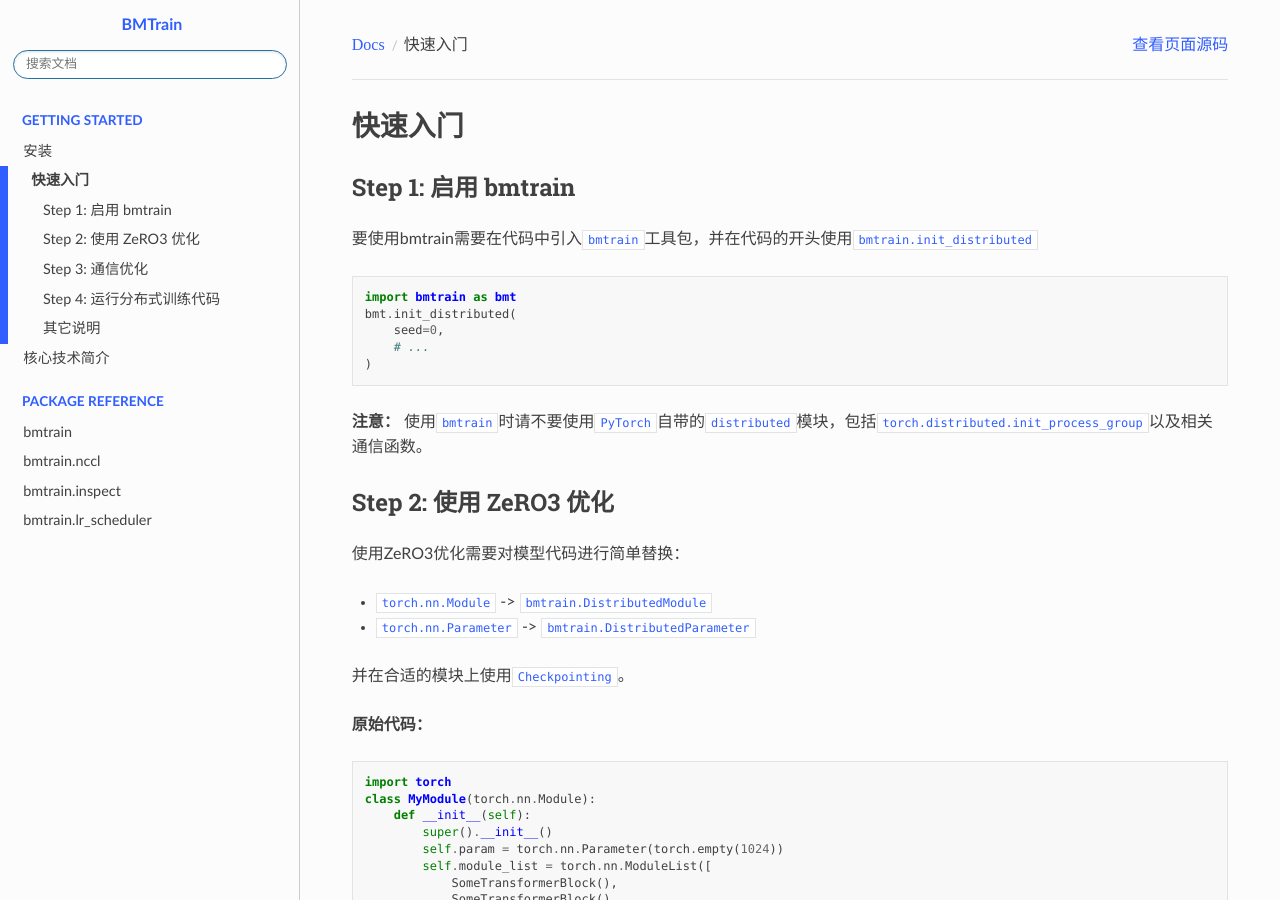
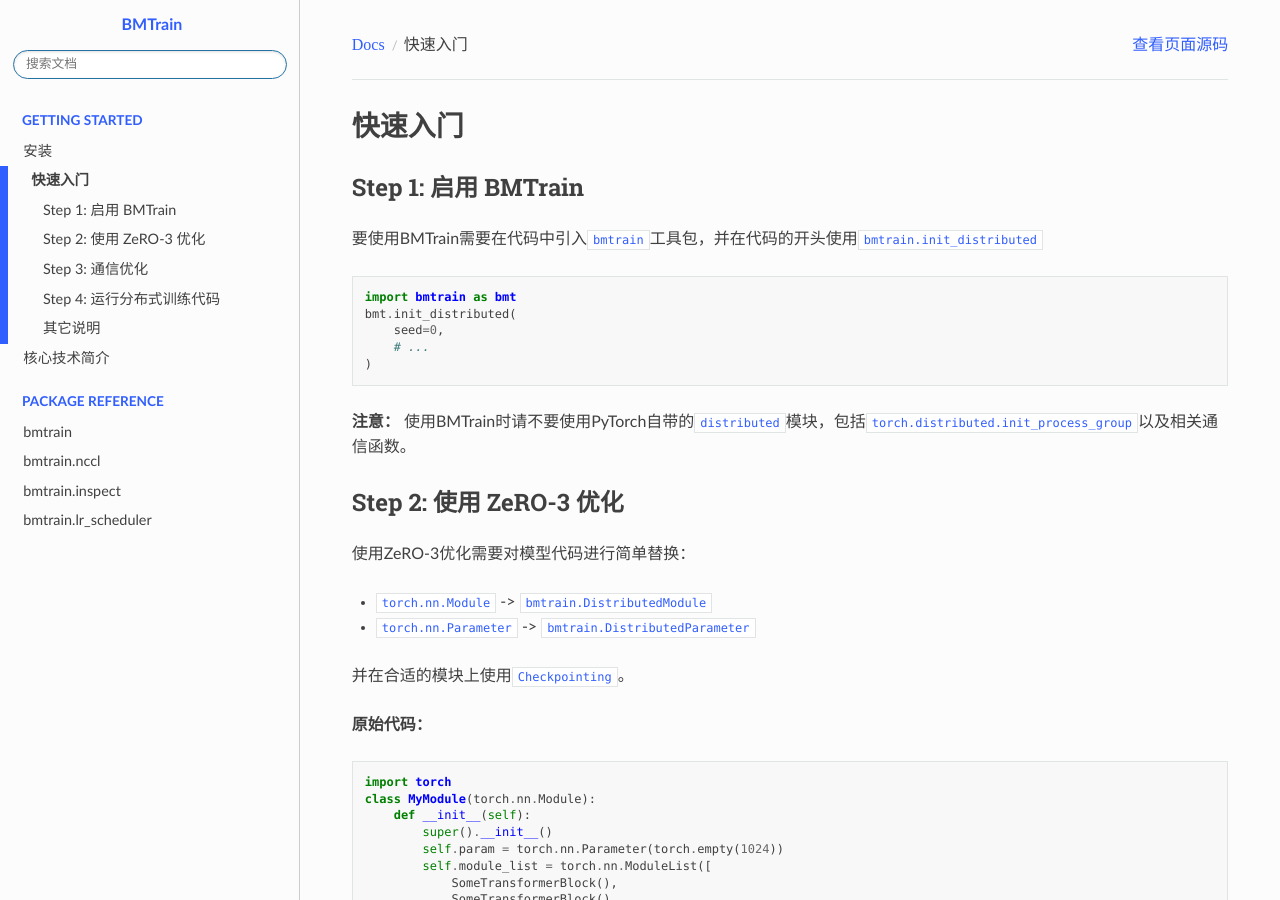
Before and after one commit to OpenBMB/BMTrain, a Sphinx documentation site: the page built from docs/source/notes/quickstart.md, in a window 1280 px wide and 900 px high. Built offline with Sphinx 7.4.7 and the Read the Docs theme 2.0.0, drawn with Linux system fonts in a browser that asks for light colours.

Commit message:
fix docs

````diff
--- a/docs/source/notes/quickstart.md
+++ b/docs/source/notes/quickstart.md
@@ -1,8 +1,8 @@
 # 快速入门
 
-## Step 1: 启用 bmtrain
+## Step 1: 启用 BMTrain
 
-要使用bmtrain需要在代码中引入`bmtrain`工具包，并在代码的开头使用`bmtrain.init_distributed`
+要使用BMTrain需要在代码中引入`bmtrain`工具包，并在代码的开头使用`bmtrain.init_distributed`
 
 ```python
 import bmtrain as bmt
@@ -12,11 +12,11 @@
 )
 ```
 
-**注意：** 使用`bmtrain`时请不要使用`PyTorch`自带的`distributed`模块，包括`torch.distributed.init_process_group`以及相关通信函数。
+**注意：** 使用BMTrain时请不要使用PyTorch自带的`distributed`模块，包括`torch.distributed.init_process_group`以及相关通信函数。
 
-## Step 2: 使用 ZeRO3 优化
+## Step 2: 使用 ZeRO-3 优化
 
-使用ZeRO3优化需要对模型代码进行简单替换：
+使用ZeRO-3优化需要对模型代码进行简单替换：
 
 * `torch.nn.Module` -> `bmtrain.DistributedModule`
 * `torch.nn.Parameter` -> `bmtrain.DistributedParameter`
````
Also changed, not shown: docs/source/notes/tech.md (+1 -1 lines).
